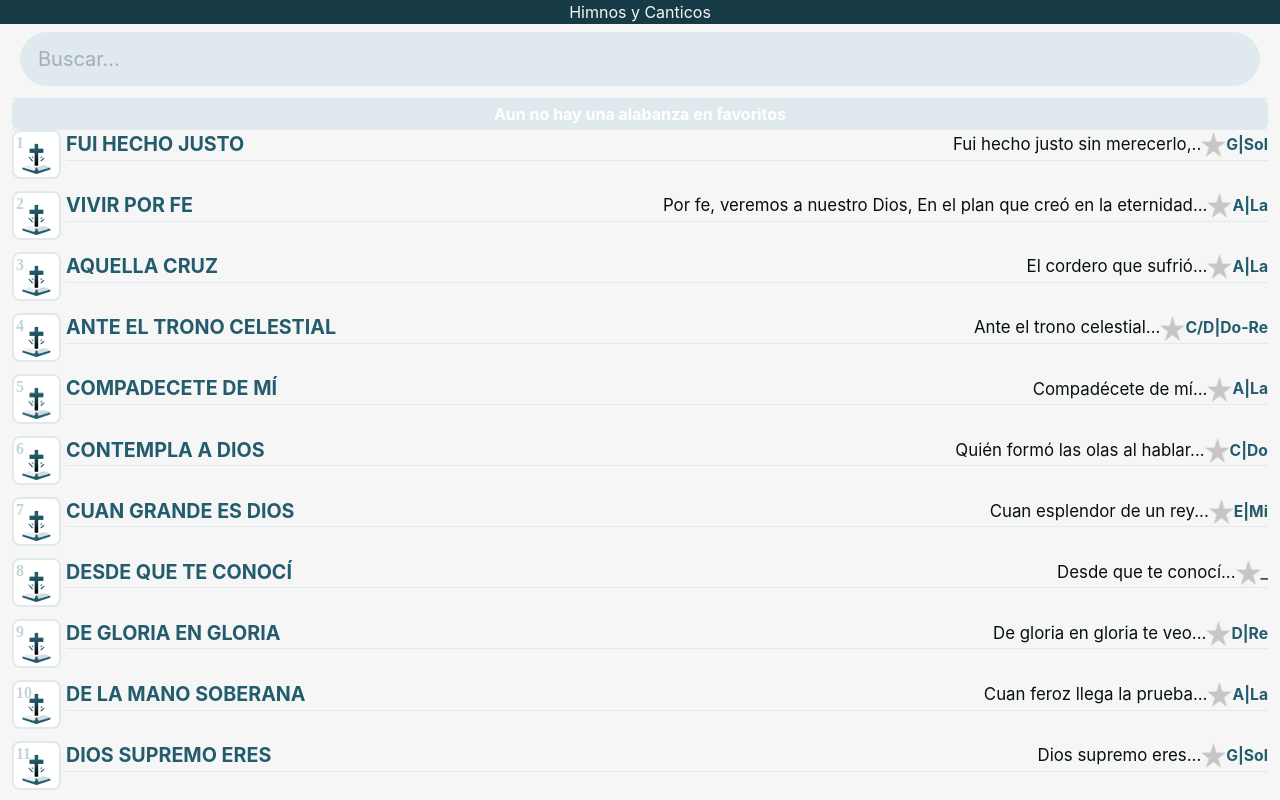
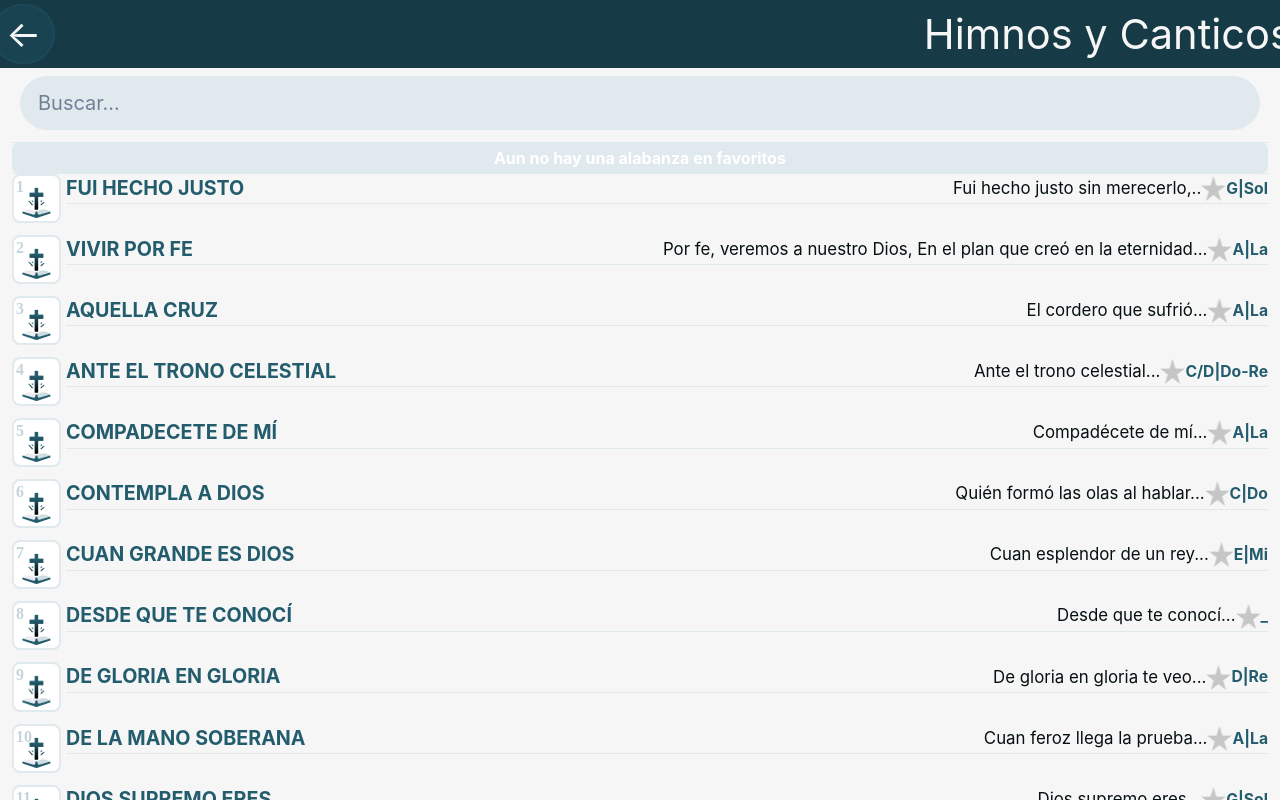
Before and after one commit to jasbel/react-himno-web, a React (Vite) app: page /himno in a window 1280 px wide. Shown: the top 800 px of the page. Built offline with nearby package versions, Linux system fonts and the light colour scheme.

Commit message:
feat: ntn hero succces

```diff
--- a/package.json
+++ b/package.json
@@ -8,7 +8,7 @@
     "preview": "vite preview"
   },
   "dependencies": {
-    "@chakra-ui/react": "^1.8.8",
+    "@chakra-ui/react": "^2.0.0",
     "@emotion/react": "^11.9.0",
     "@emotion/styled": "^11.8.1",
     "framer-motion": "^6.3.3",
--- a/src/components/Hero.tsx
+++ b/src/components/Hero.tsx
@@ -1,5 +1,7 @@
-import React from "react";
+import React, { useState } from "react";
+import ButtonHero from "../elements/ButtonHero";
 import Colors from "../res/colors";
+import { responsive } from "../res/responsive";
 import { initialValues } from "../screens/HimnoSongScreen";
 
 interface Props {
@@ -8,43 +10,30 @@
 }
 
 const Hero = ({ title, changeFontSize }: Props) => {
+  const [hover, setHover] = useState(false);
   const onPressFontSize = (valueFontSize: number) => {
     changeFontSize && changeFontSize(valueFontSize);
   };
-
   return (
     <div
       style={{
         display: "flex",
         alignItems: "center",
-        justifyContent: "center",
+        justifyContent: "space-between",
         backgroundColor: Colors.bkgDark,
         marginLeft: -12,
         marginRight: -12,
       }}
     >
-      <h1 style={{ color: Colors.txtWhite }}>{title}</h1>
+      <ButtonHero title="<-" onClick={() => console.log('TODO: volver atras')} />
+
+      <h1 style={{ color: Colors.txtWhite, fontSize: responsive(45, 22) }}>{title}</h1>
       {!!changeFontSize && (
         <div>
           <div style={styles.headerRightContainer}>
-            <button
-              color={Colors.bkgTransparentPrimary}
-              onClick={() =>
-                onPressFontSize(-initialValues.fontSizeIncremental)
-              }
-              title="-T"
-              style={{ fontSize: 20 }}
-            >
-              -T
-            </button>
-            <button
-              color={Colors.bkgTransparentPrimary}
-              onClick={() => onPressFontSize(initialValues.fontSizeIncremental)}
-              title="+T"
-              style={{ fontSize: 20 }}
-            >
-              +T
-            </button>
+            <ButtonHero title="-T" onClick={() => onPressFontSize(-initialValues.fontSizeIncremental)} />
+
+            <ButtonHero title="+T" onClick={() => onPressFontSize(initialValues.fontSizeIncremental)} />
           </div>
         </div>
       )}
@@ -58,4 +47,20 @@
   headerRightContainer: {
     flexDirection: "row",
   },
+  headerButton: {
+    fontSize: responsive(40, 20),
+    paddingRight: 12,
+    paddingLeft: 12,
+    backgroundColor: Colors.bkgTransparentPrimary,
+    borderRadius: 100,
+    margin: 4,
+    color: Colors.txtWhite,
+    borderWidth: 2,
+    borderColor: Colors.bkgTransparentPrimary,
+    borderStyle: "solid",
+  },
+  headerButtonHover: {
+    backgroundColor: Colors.bkgPrimary,
+    color: Colors.txtLight,
+  },
 };
--- a/src/components/himno/ItemHimnoLetter.tsx
+++ b/src/components/himno/ItemHimnoLetter.tsx
@@ -2,6 +2,7 @@
 import Colors from "../../res/colors";
 import { widthScreen } from "../../res/responsive";
 import iconChoir from "../../assets/images/verse.png";
+import { responsive } from "../../utils/responsive";
 
 interface ILetter {
   choir: string;
@@ -25,7 +26,8 @@
           lineHeight: 1,
         }}
       >
-        <span style={{ whiteSpace: "pre" }}>{item.paragraph}</span>
+        <span style={{ whiteSpace: "break-spaces" }}>{item.paragraph}</span>
+        {/* <span style={{ whiteSpace: "pre" }}>{item.paragraph}</span> */}
       </p>
       {item.choir !== "" && (
         <>
@@ -39,8 +41,10 @@
               lineHeight: 1,
             }}
           >
-            <span style={{ whiteSpace: "pre" }}>{item.choir}</span>
+            <span style={{ whiteSpace: "break-spaces" }}>{item.choir}</span>
           </p>
+          <br />
+
         </>
       )}
       {isFinalVerse && <div style={styles.spaceBottom} />}
@@ -51,45 +55,6 @@
 export default ItemHimnoLetter;
 
 const styles: { [key in any]: React.CSSProperties } = {
-  container: {
-    paddingLeft: 12,
-    paddingRight: 12,
-    backgroundColor: Colors.bkgWhite,
-    position: "relative",
-  },
-  headerButton: {},
-  headerRightContainer: {
-    flexDirection: "row",
-  },
-  spaceTop: {
-    position: "absolute",
-    top: 0,
-    width: widthScreen,
-    zIndex: 10,
-  },
-  spaceLinearGradient: {
-    height: 18,
-    width: "100%",
-  },
-  containerFloat: {
-    position: "absolute",
-    bottom: 8,
-    right: 8,
-    backgroundColor: Colors.bkgTransparentPrimary,
-    borderRadius: 50,
-  },
-  containerFloatFavorite: {
-    backgroundColor: Colors.bkgTransparentDark,
-  },
-  iconStar: {
-    margin: 6,
-    width: 30,
-    height: 30,
-  },
-  content: {
-    paddingTop: 12,
-    paddingBottom: 12,
-  },
   paragraph: {
     fontFamily: "sans-serif-medium",
     textAlign: "center",
@@ -98,13 +63,16 @@
   containerIconChoir: {
     marginLeft: "auto",
     marginRight: "auto",
-    marginTop: -15,
+    marginTop: 15,
     marginBottom: 15,
-    width: 170,
+    // width: responsive(1000, 170),
+    // textAlign: 'center',
+    // backgroundColor: 'red',
   },
   iconChoir: {
-    width: 170,
-    height: 15,
+    width: responsive(500, 170),
+    height: responsive(35, 17),
+    margin: "auto",
   },
   choir: {
     textAlign: "center",
--- /dev/null
+++ b/src/elements/ButtonHero.tsx
@@ -0,0 +1,47 @@
+import React, { useState } from "react";
+import Colors from "../res/colors";
+import { responsive } from "../res/responsive";
+
+interface Props {
+  title: string;
+  onClick?: React.MouseEventHandler<HTMLButtonElement>
+}
+
+const ButtonHero = ({title, onClick}: Props) => {
+  const [hover, setHover] = useState(false)
+
+  return (
+    <button
+      color={Colors.bkgTransparentPrimary}
+      onClick={onClick}
+      title={title}
+      onMouseEnter={() => setHover(true)}
+      onMouseLeave={() => setHover(false)}
+      style={{ ...styles.headerButton, ...styles[hover ? "headerButtonHover" : ""] }}
+    >
+     {title}
+    </button>
+  );
+};
+
+export default ButtonHero;
+
+const styles: { [key in any]: React.CSSProperties } = {
+  headerButton: {
+    fontSize: responsive(40, 20),
+    paddingRight: 12,
+    paddingLeft: 12,
+    backgroundColor: Colors.bkgTransparentPrimary,
+    borderRadius: 100,
+    margin: 4,
+    color: Colors.txtWhite,
+    borderWidth: 2,
+    borderColor: Colors.bkgTransparentPrimary,
+    borderStyle: "solid",
+  },
+  headerButtonHover: {
+    backgroundColor: Colors.bkgPrimary,
+    color: Colors.txtLight,
+
+  }
+};
--- a/src/screens/HimnoSongScreen.tsx
+++ b/src/screens/HimnoSongScreen.tsx
@@ -104,7 +104,6 @@
           setCustomFontSize((cFontSize) => cFontSize + valueFontSize)
         }
       />
-      <div style={styles.spaceTop} />
       <div style={{ minHeight: "calc(100vh - 110px)" }}>
         {verses.map((item, index) => (
           <ItemHimnoLetter
```
Also changed, not shown: 1 other file (tests, documents, lock files or other folders).
